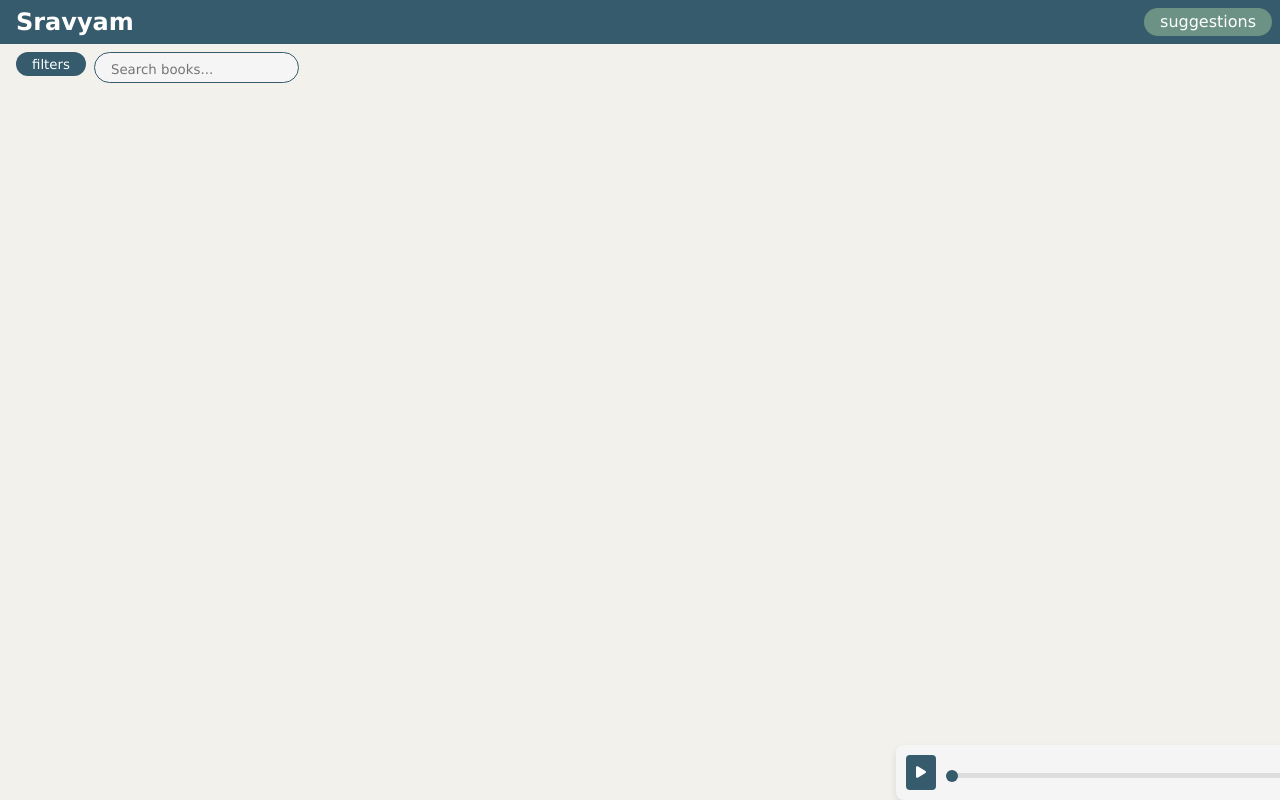
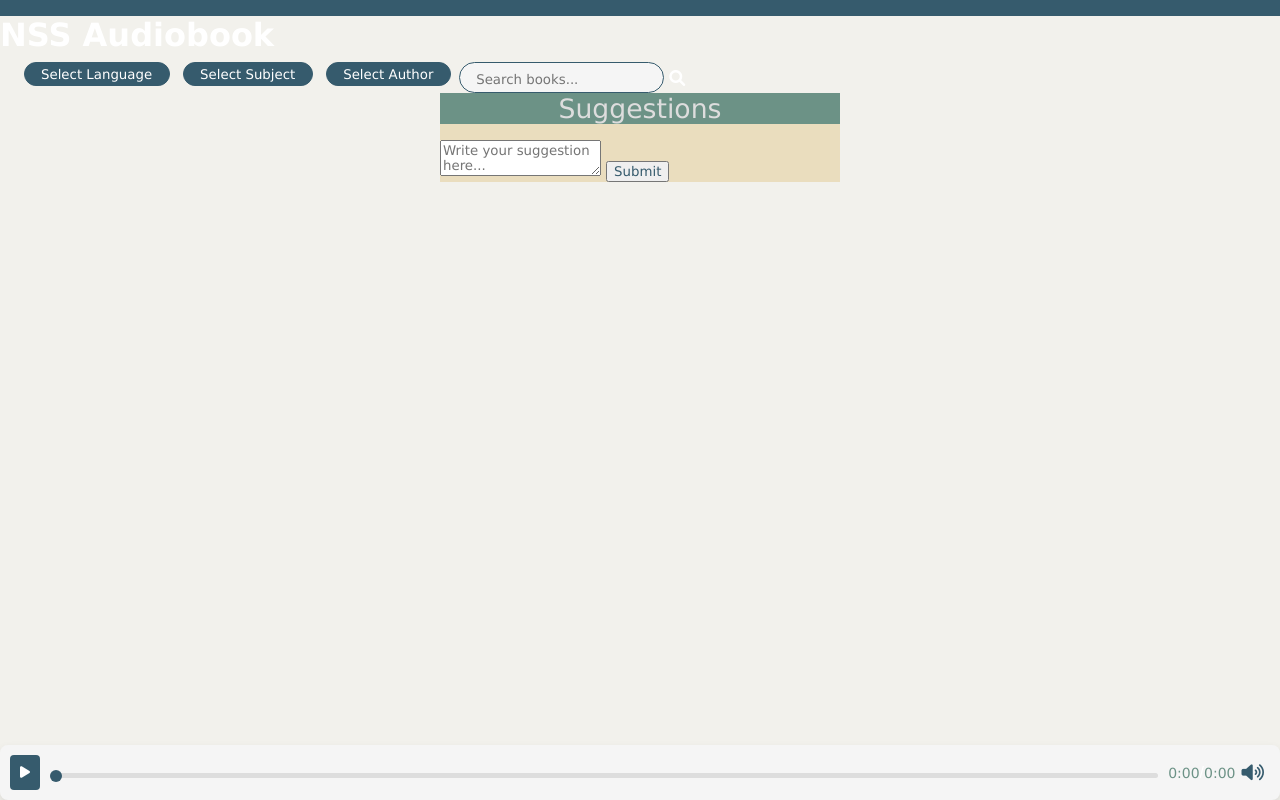
Before and after one commit to sravyam521/audiobook, a website: page public/index.html in a window 1280 px wide. Drawn offline with Linux system fonts and the light colour scheme; no server answers.

Commit message:
index.html

```diff
--- a/public/index.html
+++ b/public/index.html
@@ -11,14 +11,37 @@
 <body>
     <header>
         <nav>
-            <h1>Sravyam</h1>
-            <div id="suggestionbtn" class="suggestions" onclick="toggleSuggestions()">suggestions</div>
+
         </nav>
+        <h1>NSS Audiobook</h1>
     </header>
     <div class="main">
-        <div class="player hidemobonly" id="player">
-            <div class="closebtn" onclick="closeplayer()">
-                close
+        <div class="filtersearch">
+            <div class="filters">
+                <select id="languageFilter">
+                    <option value="">Select Language</option>
+                    <!-- Options will be dynamically populated -->
+                </select>
+                <select id="subjectFilter">
+                    <option value="">Select Subject</option>
+                    <!-- Options will be dynamically populated -->
+                </select>
+                <select id="authorFilter">
+                    <option value="">Select Author</option>
+                    <!-- Options will be dynamically populated -->
+                </select>
+            </div>
+
+            <div class="search-bar">
+                <input type="text" id="searchInput" placeholder="Search books..." />
+                <i class="fa fa-search"></i> <!-- Search icon -->
+            </div>
+        </div>
+
+        <div class="container"></div>
+        </div>
+
+
         </div>
         <div class="audio-player">
             <audio id="audioPlayer" preload="metadata">
@@ -44,37 +67,7 @@
             </div>
           </div>
     </div>
-        <div class="maintwo">
-            <div class="filtersearch" id="filsear">
-                <button id="filterbtn" onclick="togglefilters()">filters</button>
-                <div class="filters hide" id = "filters">
-                    <select id="languageFilter">
-                        <option value="">Select Language</option>
-                        <!-- Options will be dynamically populated -->
-                    </select>
-                    <select id="subjectFilter">
-                        <option value="">Select Subject</option>
-                        <!-- Options will be dynamically populated -->
-                    </select>
-                    <select id="authorFilter">
-                        <option value="">Select Author</option>
-                        <!-- Options will be dynamically populated -->
-                    </select>
-                </div>
-
-                <div class="search-bar">
-                    <input type="text" id="searchInput" placeholder="Search books..." />
-                </div>
-            </div>
-            <div class="container" id="container"></div>
-
-            </div>
-        </div>
-
-
-        </div>
-    </div>
-    <div id="suggestionBox" class="hide">
+    <div id="suggestionBox">
         <div id="suggestionHeader">Suggestions</div>
         <div id="suggestionContent">
             <div id="submittedSuggestions"></div>
```
Lines whose indentation alone changed are shown as unchanged.
